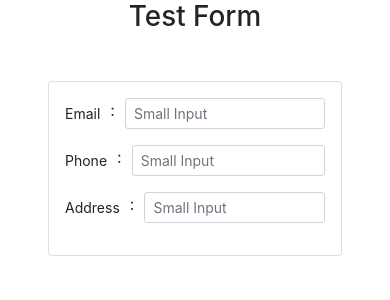
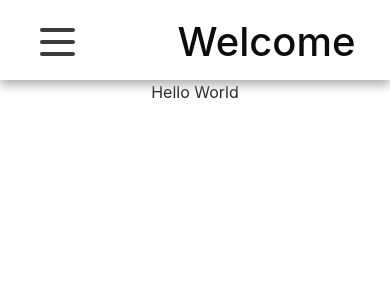
Before and after one commit to alamgirkabir45789/my-application, a React (Create React App) app: page / in a window 390 px wide. Shown: the top 300 px of the page. Built offline with nearby package versions, Linux system fonts and the light colour scheme.

Commit message:
modify navbar

```diff
--- a/package.json
+++ b/package.json
@@ -6,15 +6,17 @@
     "@testing-library/jest-dom": "^5.14.1",
     "@testing-library/react": "^13.0.0",
     "@testing-library/user-event": "^13.2.1",
+    "bootstrap": "^5.1.3",
     "react": "^18.1.0",
     "react-dom": "^18.1.0",
     "react-scripts": "5.0.1",
+    "reactstrap": "^9.0.3",
+    "save": "^2.5.0",
     "web-vitals": "^2.1.0"
   },
   "scripts": {
     "start": "react-scripts start",
-    "build": "babel src -d lib",
-    "prebuild": "jest",
+    "build": "react-scripts build",
     "test": "react-scripts test",
     "eject": "react-scripts eject"
   },
--- a/public/index.html
+++ b/public/index.html
@@ -17,6 +17,7 @@
     <link rel="manifest" href="%PUBLIC_URL%/manifest.json" />
     <!-- For Bootstrap -->
     <link rel="stylesheet" href="https://cdn.jsdelivr.net/npm/bootstrap@5.1.0/dist/css/bootstrap.min.css" />
+
     <!--
       Notice the use of %PUBLIC_URL% in the tags above.
       It will be replaced with the URL of the `public` folder during the build.
--- a/src/App.js
+++ b/src/App.js
@@ -1,57 +1,14 @@
-import { Card, Col, FormGroup, Input, Label, Row } from "reactstrap";
+/* eslint-disable jsx-a11y/img-redundant-alt */
+/* eslint-disable jsx-a11y/anchor-is-valid */
+import Navigation from "../src/navigation/Navigation";
 import "./App.css";
 function App() {
   return (
     <div className="App">
       <div>
-        <h1>Test Form</h1>
+        <Navigation />
       </div>
-      <Card className="p-3 m-5">
-        <Row>
-          <Col sm={12} xs={12} md={4} lg={4} xl={4}>
-            <FormGroup className="d-flex">
-              <Label sm="3" size="sm" for="input-small-horizontal">
-                Email
-              </Label>
-              <span style={{ marginRight: "10px", marginLeft: "10px" }}>:</span>
-              <Input
-                type="text"
-                id="input-small-horizontal"
-                bsSize="sm"
-                placeholder="Small Input"
-              />
-            </FormGroup>
-          </Col>
-          <Col sm={12} xs={12} md={4} lg={4} xl={4}>
-            <FormGroup className="d-flex">
-              <Label sm="3" size="sm" for="input-small-horizontal">
-                Phone
-              </Label>
-              <span style={{ marginRight: "10px", marginLeft: "10px" }}>:</span>
-              <Input
-                type="text"
-                id="input-small-horizontal"
-                bsSize="sm"
-                placeholder="Small Input"
-              />
-            </FormGroup>
-          </Col>
-          <Col sm={12} xs={12} md={4} lg={4} xl={4}>
-            <FormGroup className="d-flex">
-              <Label sm="3" size="sm" for="input-small-horizontal">
-                Address
-              </Label>
-              <span style={{ marginRight: "10px", marginLeft: "10px" }}>:</span>
-              <Input
-                type="text"
-                id="input-small-horizontal"
-                bsSize="sm"
-                placeholder="Small Input"
-              />
-            </FormGroup>
-          </Col>
-        </Row>
-      </Card>
+      <div>Hello World</div>
     </div>
   );
 }
--- /dev/null
+++ b/src/navigation/Navigation.css
@@ -0,0 +1,180 @@
+*,
+*::after,
+*::before{
+    box-sizing: border-box;
+    padding: 0;
+    margin: 0;
+}
+
+.html{
+    font-size: 62.5%;
+}
+
+.navbar input[type="checkbox"],
+.navbar .hamburger-lines{
+    display: none;
+}
+
+.container{
+    max-width: 1200px;
+    width: 90%;
+    margin: auto;
+}
+
+.navbar{
+    box-shadow: 0px 5px 10px 0px #aaa;
+    position: sticky;
+    width: 100%;
+    background: #fff;
+    color: #000;
+    opacity: 0.85;
+    z-index: 100;
+}
+
+.navbar-container{
+    display: flex;
+    justify-content: space-between;
+    height: 64px;
+    align-items: center;
+}
+
+.menu-items{
+    order: 2;
+    display: flex;
+}
+.logo{
+    order: 1;
+    font-size: 2.3rem;
+}
+
+.menu-items li{
+    list-style: none;
+    margin-left: 1.5rem;
+    font-size: 1.3rem;
+}
+
+.navbar a{
+    color: #444;
+    text-decoration: none;
+    font-weight: 500;
+    transition: color 0.3s ease-in-out;
+}
+
+.navbar a:hover{
+    color: #117964;
+}
+
+@media (max-width: 768px){
+    .navbar{
+        opacity: 0.95;
+    }
+
+    .navbar-container input[type="checkbox"],
+    .navbar-container .hamburger-lines{
+        display: block;
+    }
+
+    .navbar-container{
+        display: block;
+        position: relative;
+        height: 64px;
+    }
+
+    .navbar-container input[type="checkbox"]{
+        position: absolute;
+        display: block;
+        height: 32px;
+        width: 30px;
+        top: 20px;
+        left: 20px;
+        z-index: 5;
+        opacity: 0;
+        cursor: pointer;
+    }
+
+    .navbar-container .hamburger-lines{
+        display: block;
+        height: 28px;
+        width: 35px;
+        position: absolute;
+        top: 20px;
+        left: 20px;
+        z-index: 2;
+        display: flex;
+        flex-direction: column;
+        justify-content: space-between;
+    }
+
+    .navbar-container .hamburger-lines .line{
+        display: block;
+        height: 4px;
+        width: 100%;
+        border-radius: 10px;
+        background: #333;
+    }
+
+    .navbar-container .hamburger-lines .line1{
+        transform-origin: 0% 0%;
+        transition: transform 0.3s ease-in-out;
+    }
+
+    .navbar-container .hamburger-lines .line2{
+        transition: transform 0.2s ease-in-out;
+    }
+
+    .navbar-container .hamburger-lines .line3{
+        transform-origin: 0% 100%;
+        transition: transform 0.3s ease-in-out;
+    }
+
+    .navbar .menu-items{
+        padding-top: 100px;
+        background: #fff;
+        height: 100vh;
+        max-width: 300px;
+        transform: translate(-150%);
+        display: flex;
+        flex-direction: column;
+        margin-left: -40px;
+        padding-left: 40px;
+        transition: transform 0.5s ease-in-out;
+        box-shadow:  5px 0px 10px 0px #aaa;
+        overflow: scroll;
+    }
+
+    .navbar .menu-items li{
+        margin-bottom: 1.8rem;
+        font-size: 1.1rem;
+        font-weight: 500;
+    }
+
+    .logo{
+        position: absolute;
+        top: 10px;
+        right: 15px;
+        font-size: 2.5rem;
+    }
+
+    .navbar-container input[type="checkbox"]:checked ~ .menu-items{
+        transform: translateX(0);
+    }
+
+    .navbar-container input[type="checkbox"]:checked ~ .hamburger-lines .line1{
+        transform: rotate(45deg);
+    }
+
+    .navbar-container input[type="checkbox"]:checked ~ .hamburger-lines .line2{
+        transform: scaleY(0);
+    }
+
+    .navbar-container input[type="checkbox"]:checked ~ .hamburger-lines .line3{
+        transform: rotate(-45deg);
+    }
+
+}
+
+@media (max-width: 500px){
+    .navbar-container input[type="checkbox"]:checked ~ .logo{
+        display: none;
+    }
+}
--- /dev/null
+++ b/src/navigation/Navigation.jsx
@@ -0,0 +1,30 @@
+/* eslint-disable jsx-a11y/img-redundant-alt */
+import React from 'react';
+import './Navigation.css';
+const Navigation = () => {
+  return (
+    <div>
+     <nav className="navbar">
+        <div className="navbar-container container">
+            <input type="checkbox" name="" id=""/>
+            <div className="hamburger-lines">
+                <span className="line line1"></span>
+                <span className="line line2"></span>
+                <span className="line line3"></span>
+            </div>
+            <ul className="menu-items">
+                <li><a href="#">Home</a></li>
+                <li><a href="https://alamgirkabir.netlify.app/">About</a></li>
+                <li><a href="#">Category</a></li>
+                <li><a href="#">Menu</a></li>
+                <li><a href="#">Testimonial</a></li>
+                <li><a href="#">Contact</a></li>
+            </ul>
+            <h1 className="logo">Welcome</h1>
+        </div>
+    </nav>
+  </div>
+  )
+}
+
+export default Navigation
```
Also changed, not shown: src/router/Router.js (added, +7 -0 lines), src/views/home/Home.jsx (added, +59 -0 lines), src/views/practice/UseCallBackHook.jsx (added, +29 -0 lines), src/assets/images/logo.jpg (added), 1 other file (tests, documents, lock files or other folders).
